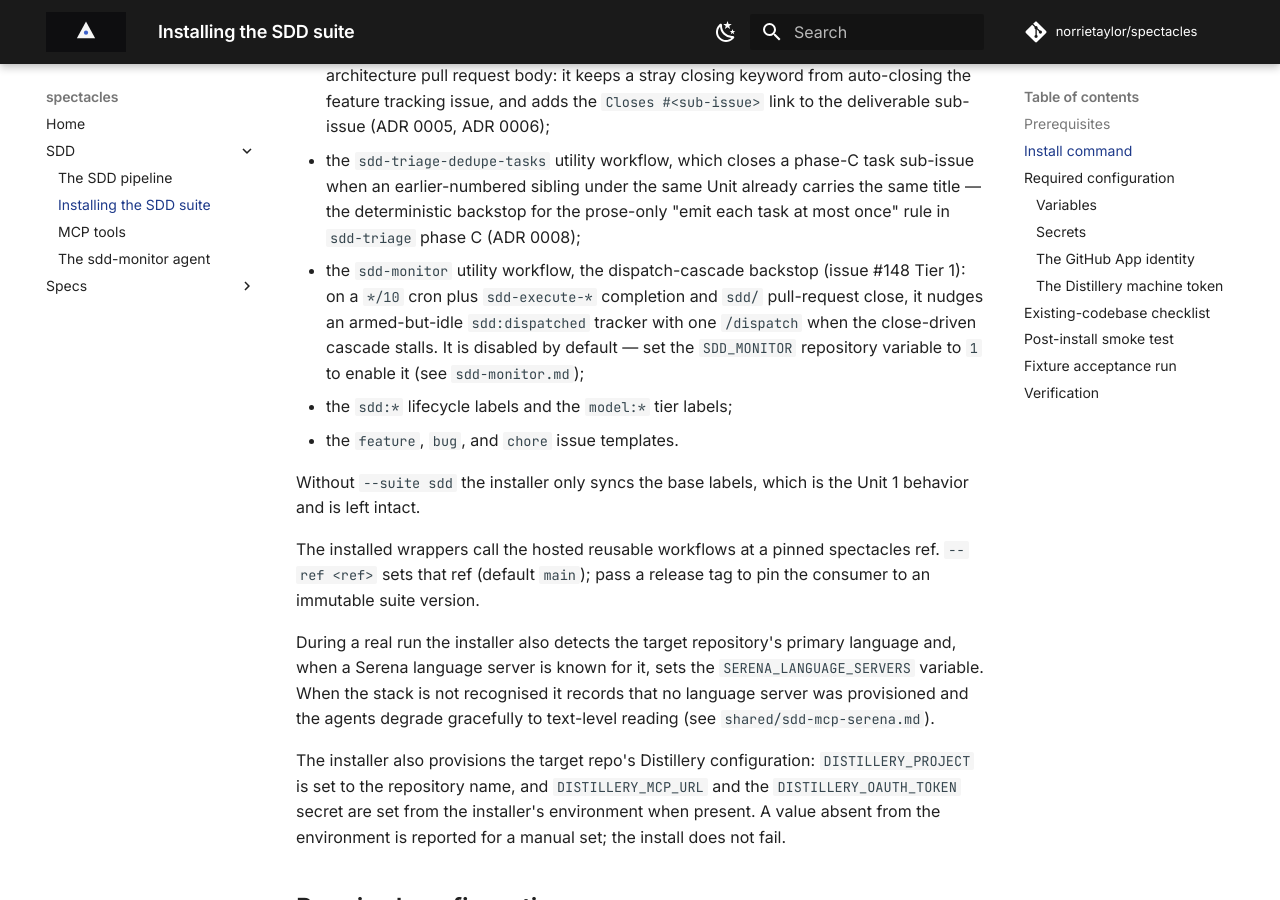
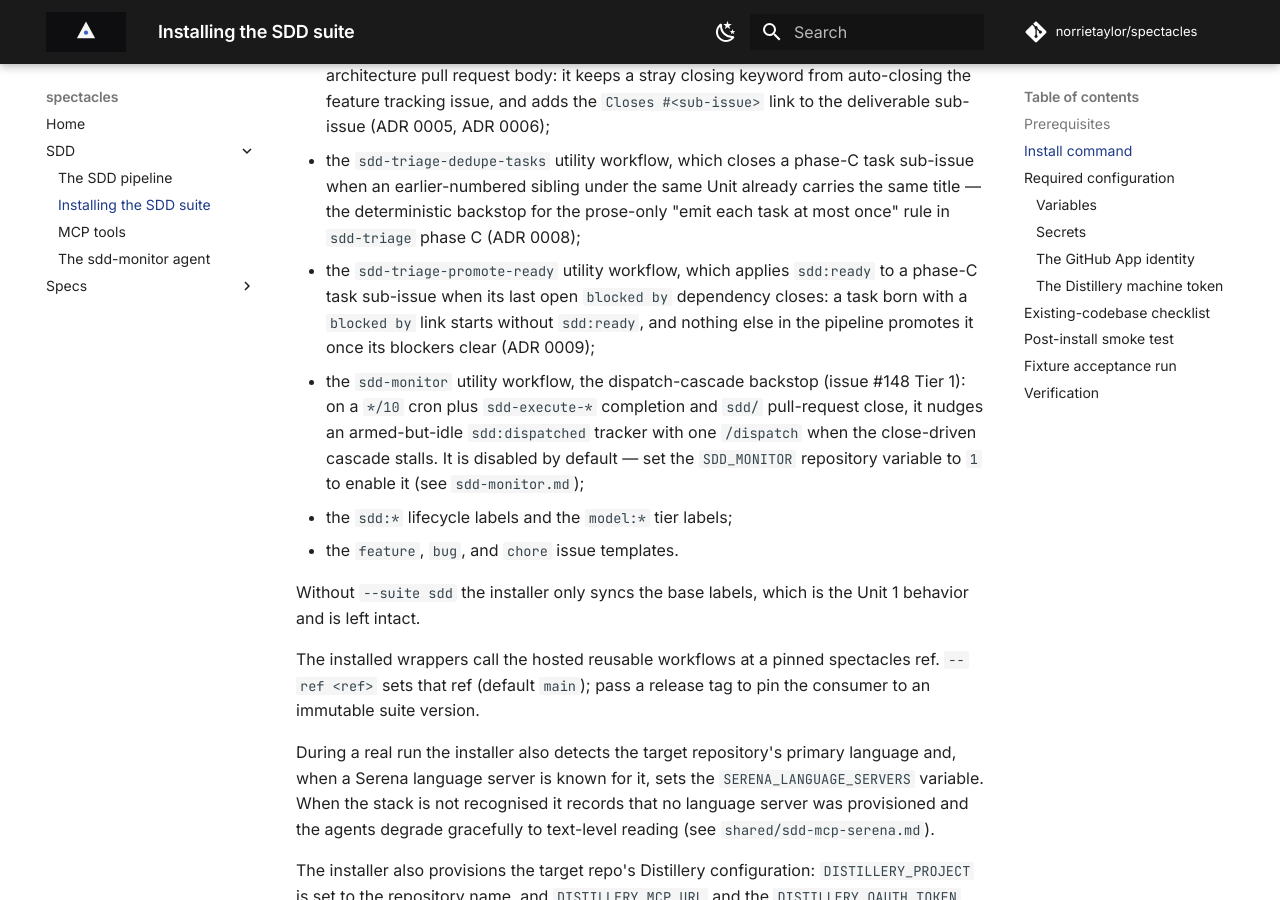
Before and after one commit to norrietaylor/spectacles, an MkDocs documentation site: the page built from docs/sdd/install.md, in a window 1280 px wide and 900 px high, scrolled down 1238 px. Built offline with MkDocs 1.6.1 and Material for MkDocs 9.7.7, drawn with Linux system fonts in a browser that asks for light colours; comment, search, counter and statistics services are not loaded.

Commit message:
fix(sdd-monitor): fail closed when parent walk cannot resolve
parentNumberViaGraphql and walkToTracker swallowed lookup errors and
collapsed to "no parent", so a transient GraphQL failure made an open
sdd/ PR look unrelated to its tracker, cleared the in-flight guard, and
let the monitor nudge a tracker whose layer was actually in flight (the
cancellation storm issue #148 exists to prevent). Rethrow lookup errors;
the in-flight guard catches per-tracker and treats an unresolved walk as
"assume in flight", skipping the nudge for that tracker only without
crashing the run. Also list sdd-triage-promote-ready among the installed
utility workflows in docs/sdd/install.md.

Co-Authored-By: Claude Opus 4.7 <noreply@anthropic.com>

```diff
--- a/docs/sdd/install.md
+++ b/docs/sdd/install.md
@@ -57,6 +57,11 @@ DISTILLERY_OAUTH_TOKEN=<machine-token> \
   already carries the same title — the deterministic backstop for the
   prose-only "emit each task at most once" rule in `sdd-triage` phase C
   (ADR 0008);
+- the `sdd-triage-promote-ready` utility workflow, which applies `sdd:ready`
+  to a phase-C task sub-issue when its last open `blocked by` dependency
+  closes: a task born with a `blocked by` link starts without `sdd:ready`,
+  and nothing else in the pipeline promotes it once its blockers clear
+  (ADR 0009);
 - the `sdd-monitor` utility workflow, the dispatch-cascade backstop
   (issue #148 Tier 1): on a `*/10` cron plus `sdd-execute-*` completion and
   `sdd/` pull-request close, it nudges an armed-but-idle `sdd:dispatched`
```
Also changed, not shown: 1 other file.
